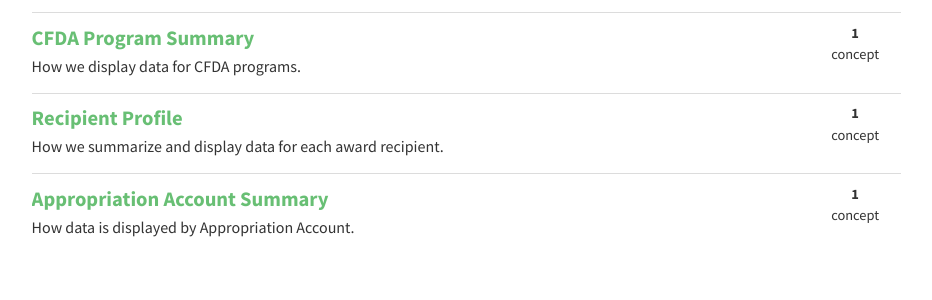
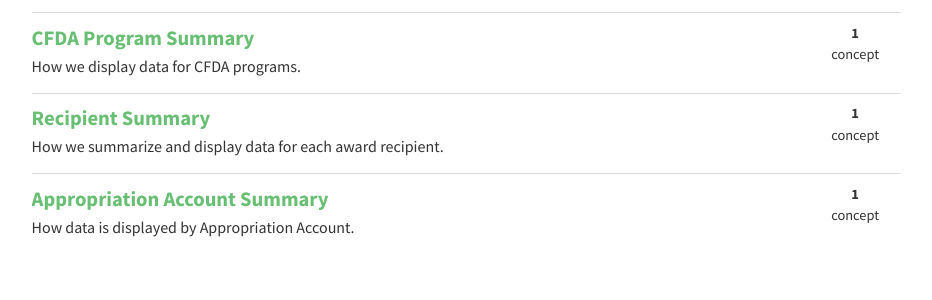
Before and after one commit to fedspendingtransparency/openbeta, a Jekyll site: the page built from concepts/index.html, in a window 1280 px wide. Shown: the part 1088-1388 px from the top of the page, without its empty margins (26-958 px from the left). Built offline with Jekyll 4.4.1, drawn with Linux system fonts in a browser that asks for light colours.

Commit message:
Update concepts-landing-page.yml

```diff
--- a/_data/concepts-landing-page.yml
+++ b/_data/concepts-landing-page.yml
@@ -32,7 +32,7 @@ active_tab:
         description: How we display data for CFDA programs.
         total_concepts: 1
         link: /concepts/program-summary
-      - headline: Recipient Profile
+      - headline: Recipient Summary
         description: How we summarize and display data for each award recipient.
         total_concepts: 1
         link: /concepts/recipient-profile
```
